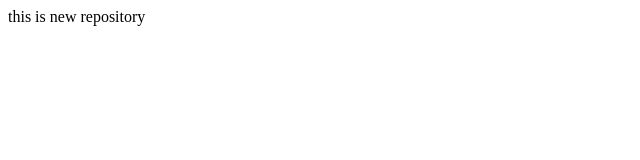
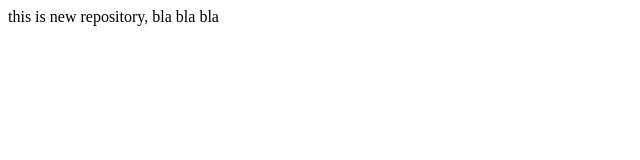
Before and after one commit to khubaibsajid/LocalRepo, a plain HTML site: page index.html in a window 1280 px wide. Shown: the full height of the page, 0-640 px from the left. Drawn offline with Linux system fonts and the light colour scheme.

Commit message:
Added new feature

```diff
--- a/index.html
+++ b/index.html
@@ -1,3 +1,3 @@
-<p> this is new repository
+<p> this is new repository, bla bla bla
 
 </p>
```
Also changed, not shown: 1 other file.
